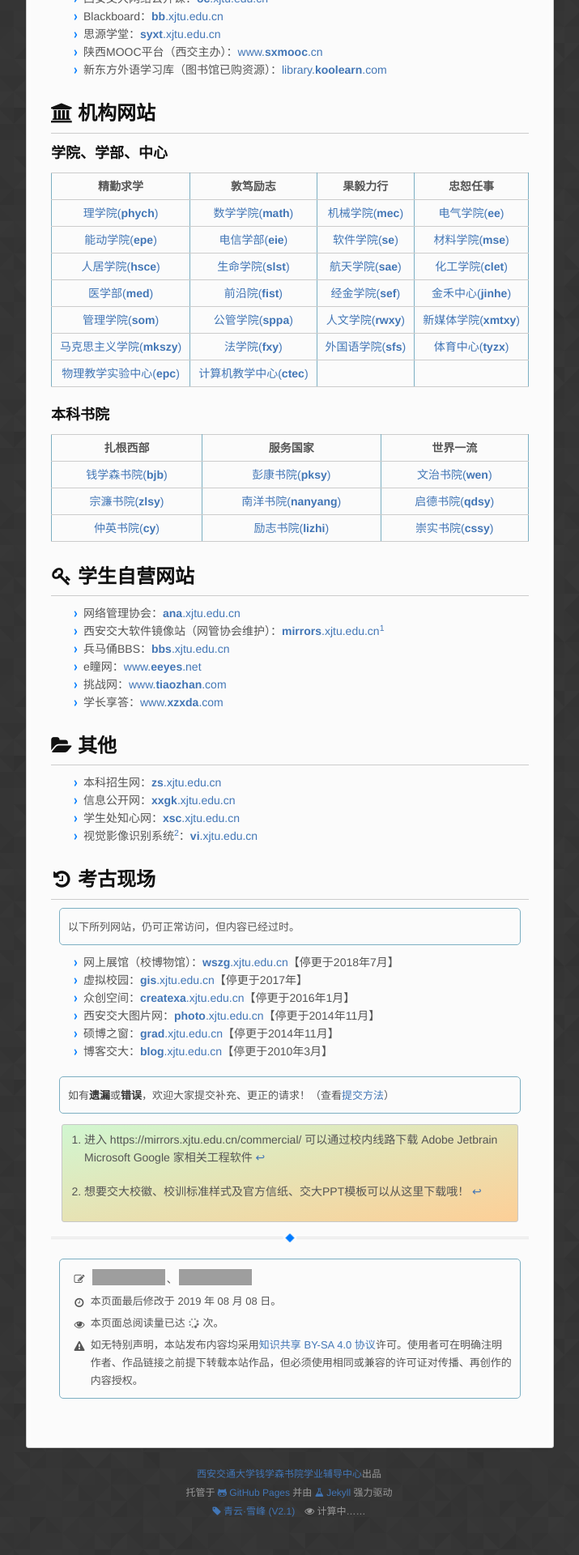
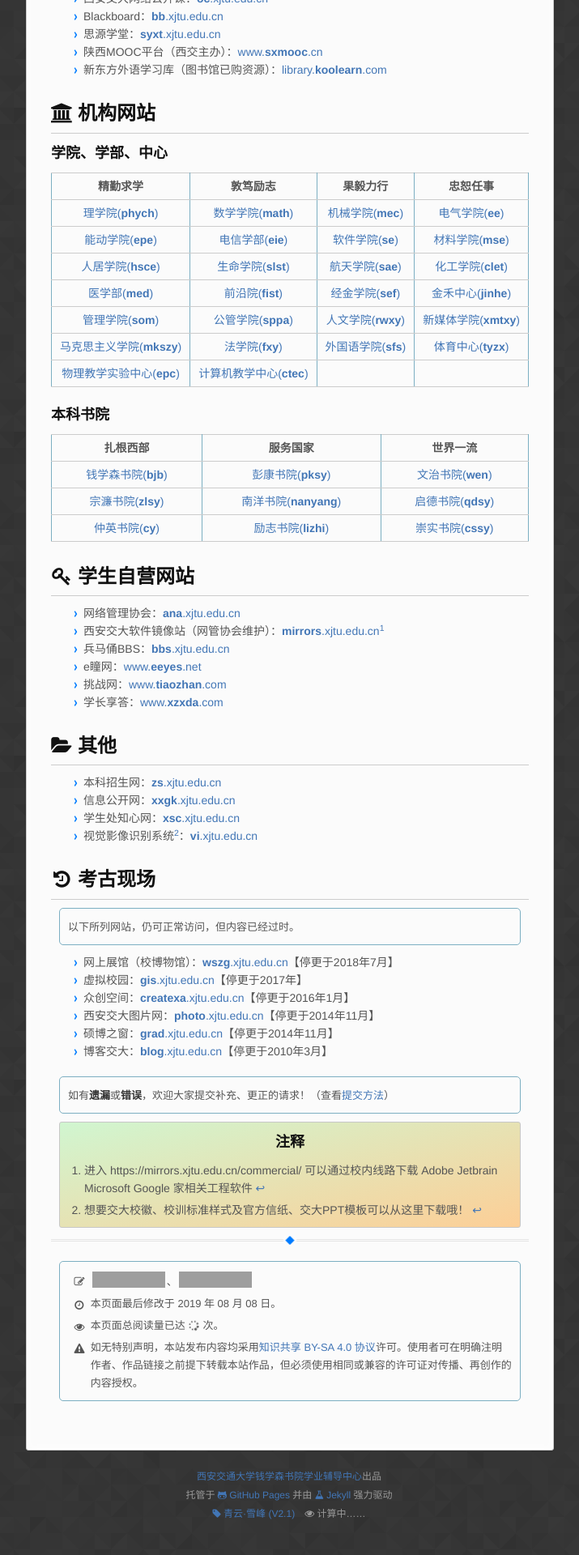
Before and after one commit to qyxf/qyxf.github.io, a Jekyll site: the page built from navigator.md, in a window 1280 px wide. Shown: the part 1267-3187 px from the top of the page at 81% size, without its empty margins (283-998 px from the left). Built offline with Jekyll 4.4.1, drawn with Linux system fonts in a browser that asks for light colours; some web fonts are replaced; our own code applies the rules of GitHub Pages for plain Markdown files; comment, search, counter and statistics services are not loaded; grey boxes are pictures that could not be loaded.

Commit message:
Refine the style of footnotes
* add a title by JQuery
* Fix the padding & margin in a mess before


Former-commit-id: 2b4d5ad1e6b8e416306b37df6945de5e5b2a48be

```diff
--- a/_sass/leap-month.scss
+++ b/_sass/leap-month.scss
@@ -378,12 +378,18 @@ small {
   background: linear-gradient(to top left, rgba(255, 140, 0, .4), rgba(144, 238, 144, .4));
   border: 1px solid #c7c7c7;
   border-radius: inherit;
-  padding: 5pt;
-  margin: 10pt;
+  padding: 5px;
+  margin: 10px;
 
   ol {
     padding-left: 20px;
+    margin: 5px 5px 0;
+
+    li p {
+      margin-bottom: 5px;
+    }
   }
+
 }
 
 
--- a/assets/js/main.js
+++ b/assets/js/main.js
@@ -82,6 +82,8 @@ $(function() {
     distractionFreeMode: false  // Facebook-like distraction free mode
   })
 
+  $(".footnotes ol").prepend("<h3 style='text-align: center; margin-right: 20px;'>注释</h3>");
+
   if($("#gitalk-container").length > 0)  // prevent error informed by browser
     gitalk.render('gitalk-container')
 
```
